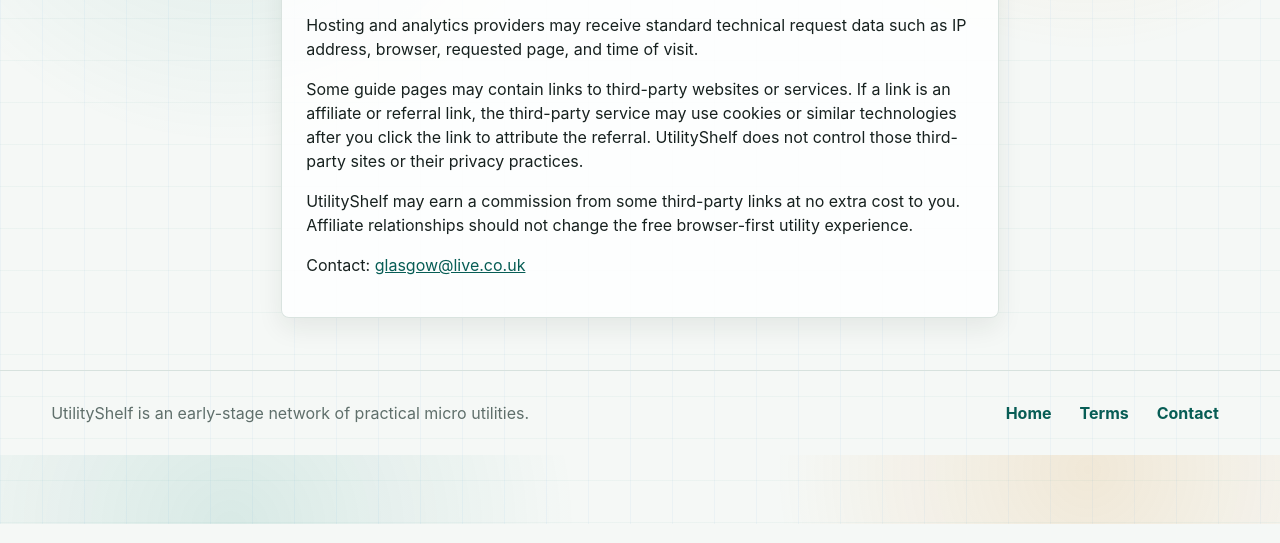
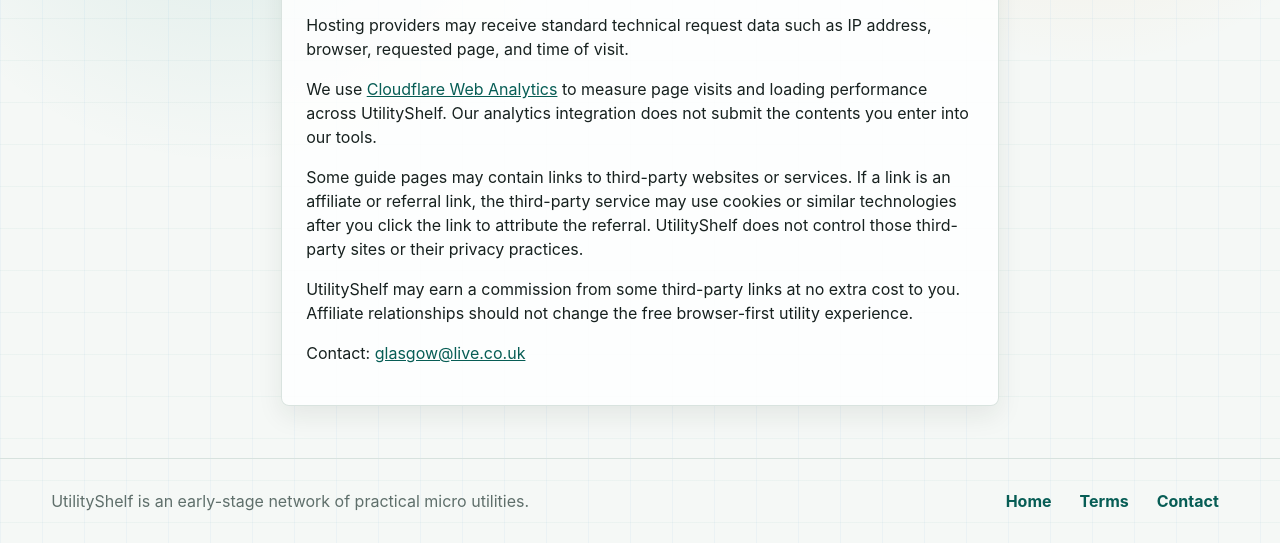
Before and after one commit to mrculture/utilityshelf-hub, a plain HTML site: page privacy.html in a window 1280 px wide. Shown: the part 276-819 px from the top of the page. Drawn offline with Linux system fonts and the light colour scheme.

Commit message:
Disclose active Cloudflare Web Analytics in privacy notice

```diff
--- a/privacy.html
+++ b/privacy.html
@@ -19,7 +19,8 @@
       <div class="legal-panel">
         <h1>Privacy</h1>
         <p>UtilityShelf is designed around lightweight tools. Individual tools should explain whether processing happens locally in the browser.</p>
-        <p>Hosting and analytics providers may receive standard technical request data such as IP address, browser, requested page, and time of visit.</p>
+        <p>Hosting providers may receive standard technical request data such as IP address, browser, requested page, and time of visit.</p>
+        <p>We use <a href="https://developers.cloudflare.com/web-analytics/about/">Cloudflare Web Analytics</a> to measure page visits and loading performance across UtilityShelf. Our analytics integration does not submit the contents you enter into our tools.</p>
         <p>Some guide pages may contain links to third-party websites or services. If a link is an affiliate or referral link, the third-party service may use cookies or similar technologies after you click the link to attribute the referral. UtilityShelf does not control those third-party sites or their privacy practices.</p>
         <p>UtilityShelf may earn a commission from some third-party links at no extra cost to you. Affiliate relationships should not change the free browser-first utility experience.</p>
         <p>Contact: <a href="mailto:glasgow@live.co.uk">glasgow@live.co.uk</a></p>
```
